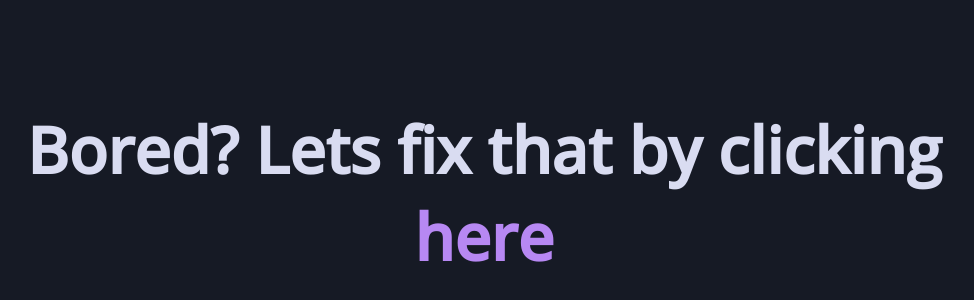
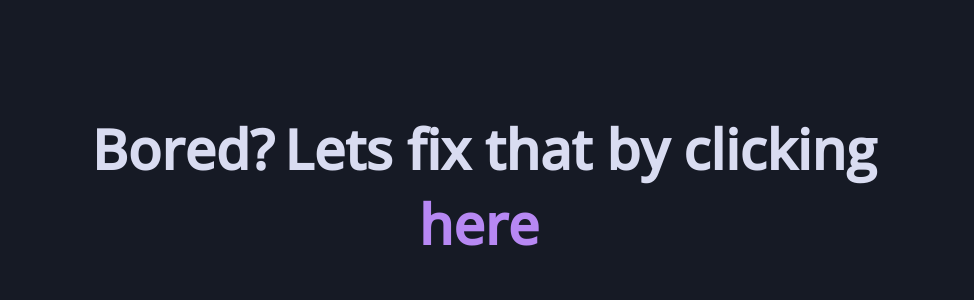
Before and after one commit to dmsifu/maybebored, a React (Create React App) app: page / in a window 1280 px wide. Shown: the part 214-514 px from the top of the page, without its empty margins (156-1130 px from the left). Built offline with nearby package versions, Linux system fonts and the light colour scheme.

Commit message:
changed home page animations and css

```diff
--- a/src/App.js
+++ b/src/App.js
@@ -16,8 +16,8 @@ const App = () => {
   }, [currentTopic])
 
   return (
-    <div className='app'>
-      <AnimatePresence>
+    <div>
+      <AnimatePresence exitBeforeEnter>
           <Routes location={location} key={location.key}>
             <Route path='/' element={<Home />} />
             <Route path='topics' element={<Topics setHasUnscrambled={setHasUnscrambled} currentTopic={currentTopic} />} />
--- a/src/index.css
+++ b/src/index.css
@@ -2,6 +2,7 @@
 
 *{
     margin: 0;
+    padding: 0;
 }
 
 body{
@@ -9,10 +10,3 @@ body{
     font-family: 'Open Sans', sans-serif;
     color: rgb(217, 220, 241);
 }
-
-.app {
-    display: flex;
-    flex-direction: column;
-    justify-content: center;
-    align-items: center;
-}
--- a/src/pages/Home/Home.css
+++ b/src/pages/Home/Home.css
@@ -1,11 +1,17 @@
+
 .home{
     display: flex;
     flex-direction: column;
+    justify-content: center;
     align-items: center;
-    justify-content: center;
-    font-size: 2rem;
+    font-size: clamp(.7rem, 0.4153rem + 1.6368vw, 2rem);
+    height: 100vh;
 }
-
+.top-text-container{
+    display: flex;
+    column-gap: 10px;
+}
 .here{
     cursor: pointer;
+    margin-right: 10px;
 }
--- a/src/pages/Home/Home.jsx
+++ b/src/pages/Home/Home.jsx
@@ -6,14 +6,17 @@ const Home = () => {
   let navigate = useNavigate()
 
   const variants = {
-    initial: {
-      opacity: 0,
-      y: '-100vh',
+    topLeftText: {
+      opacity: [0,1]
     },
-    visible: {
-      opacity: [0,.1,.2,.5,1],
-      y:'40vh',
-      transition: {duration: 1}
+    topRightText: {
+      opacity: [0,1],
+      transition: { delay: 1.2}
+    },
+    bottomText: {
+      opacity: [0,1],
+      color: '#B788F3',
+      transition: {delay: 1.2}
     },
     exit: {
       opacity: 0,
@@ -23,22 +26,14 @@ const Home = () => {
   }
 
   return (
-    <motion.div
-      className='home'
-      variants={variants}
-      initial="initial"
-      animate="visible"
-      exit="exit"
-    >
-        <h1>Bored? Lets fix that by clicking </h1>
-          <motion.h1
-            className="here"
-            animate={{color: '#B788F3'}}
-            transition={{ delay: 1.5,duration: 1.5 }}
-            onClick={()=>navigate('/topics')}
-            >
-              here
-          </motion.h1>
+    <motion.div className='home' variants={variants} exit="exit">
+      <div className="top-text-container">
+        <motion.h1 variants={variants} animate="topLeftText">Bored?</motion.h1>
+        <motion.h1 variants={variants} animate="topRightText">Lets fix that by clicking </motion.h1>
+      </div>
+      <motion.h1 className="here" variants={variants} animate="bottomText" onClick={()=>navigate('/topics')}>
+        here
+      </motion.h1>
     </motion.div>
   )
 }
```
